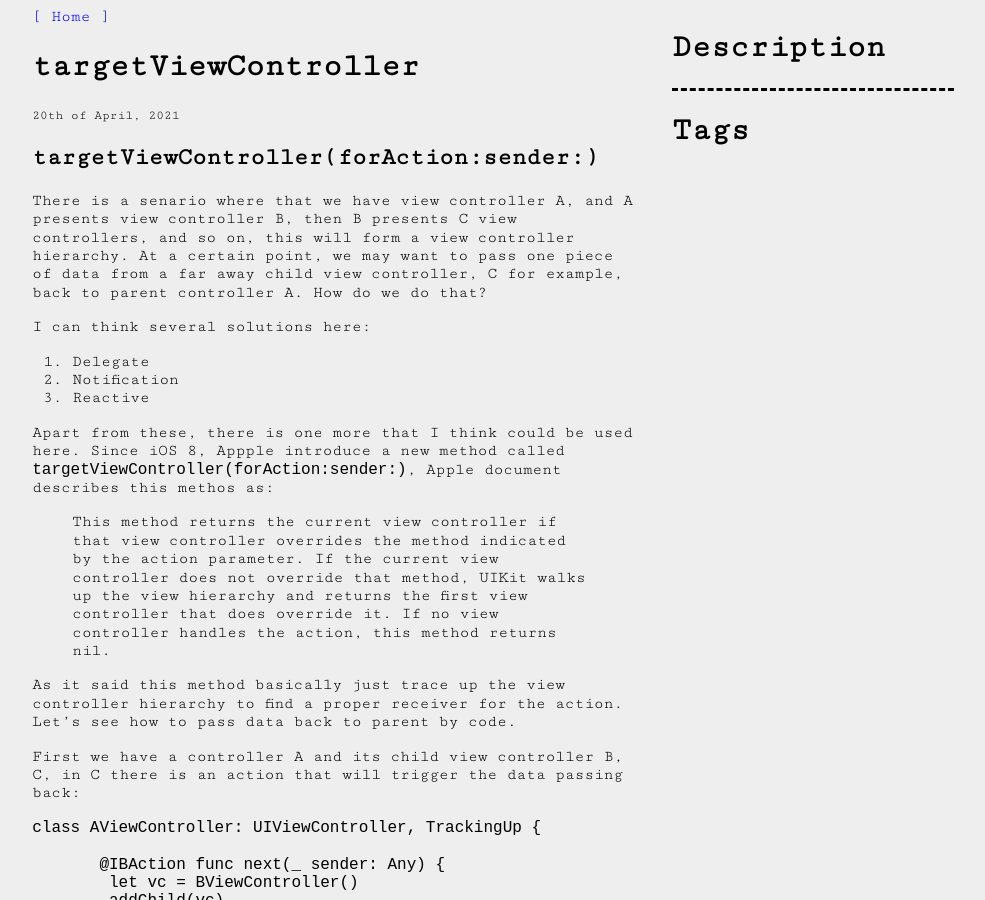
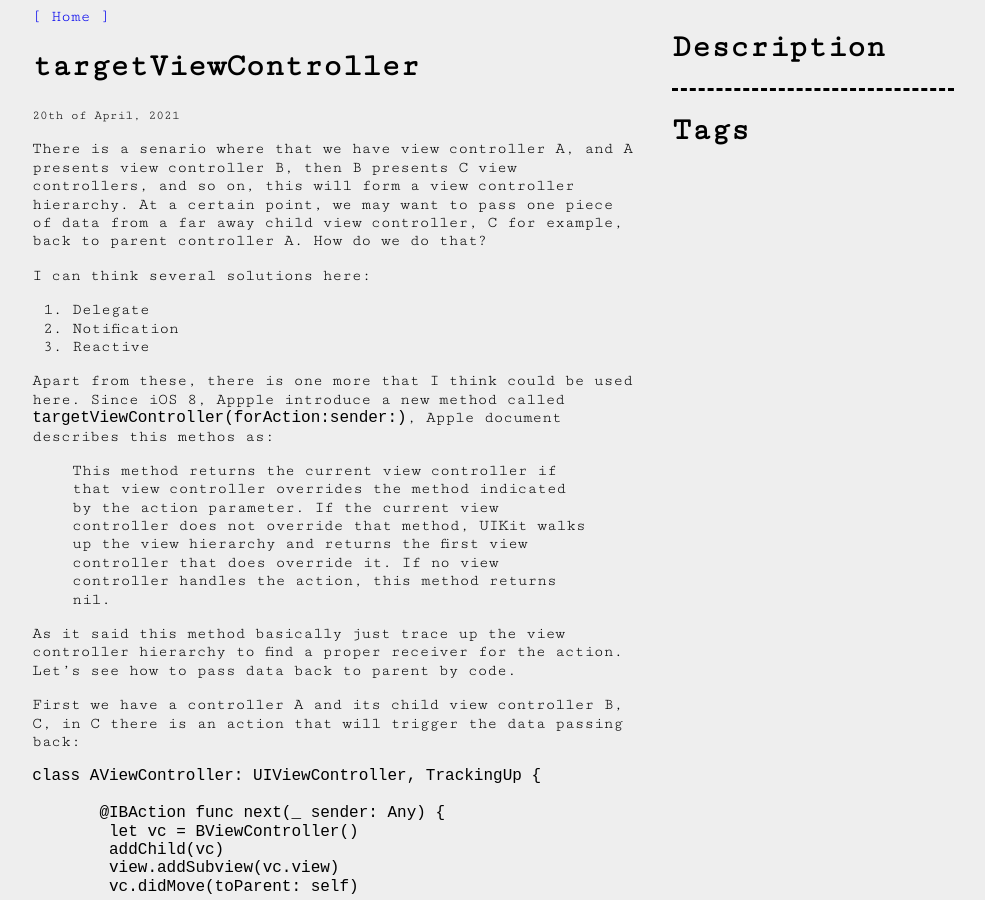
Before and after one commit to simeonlu/cocobyte, a Jekyll site: the page built from _posts/21-04-20-targetViewController.md, in a window 1280 px wide and 900 px high. Shown: the whole window, without its empty margins (147-1132 px from the left). Built offline with Jekyll 4.4.1, drawn with Linux system fonts in a browser that asks for light colours; nearby versions of some CDN libraries.

Commit message:
Update 21-04-20-targetViewController.md

```diff
--- a/_posts/21-04-20-targetViewController.md
+++ b/_posts/21-04-20-targetViewController.md
@@ -2,7 +2,6 @@
 layout: post
 title: targetViewController
 ---
-## targetViewController(forAction:sender:)
 
 There is a senario where that we have view controller A, and A presents view controller B, then B presents C view controllers, and so on, this will form a view controller hierarchy. At a certain point, we may want to pass one piece of data from a far away child view controller, C for example, back to parent controller A. How do we do that?
 
```
